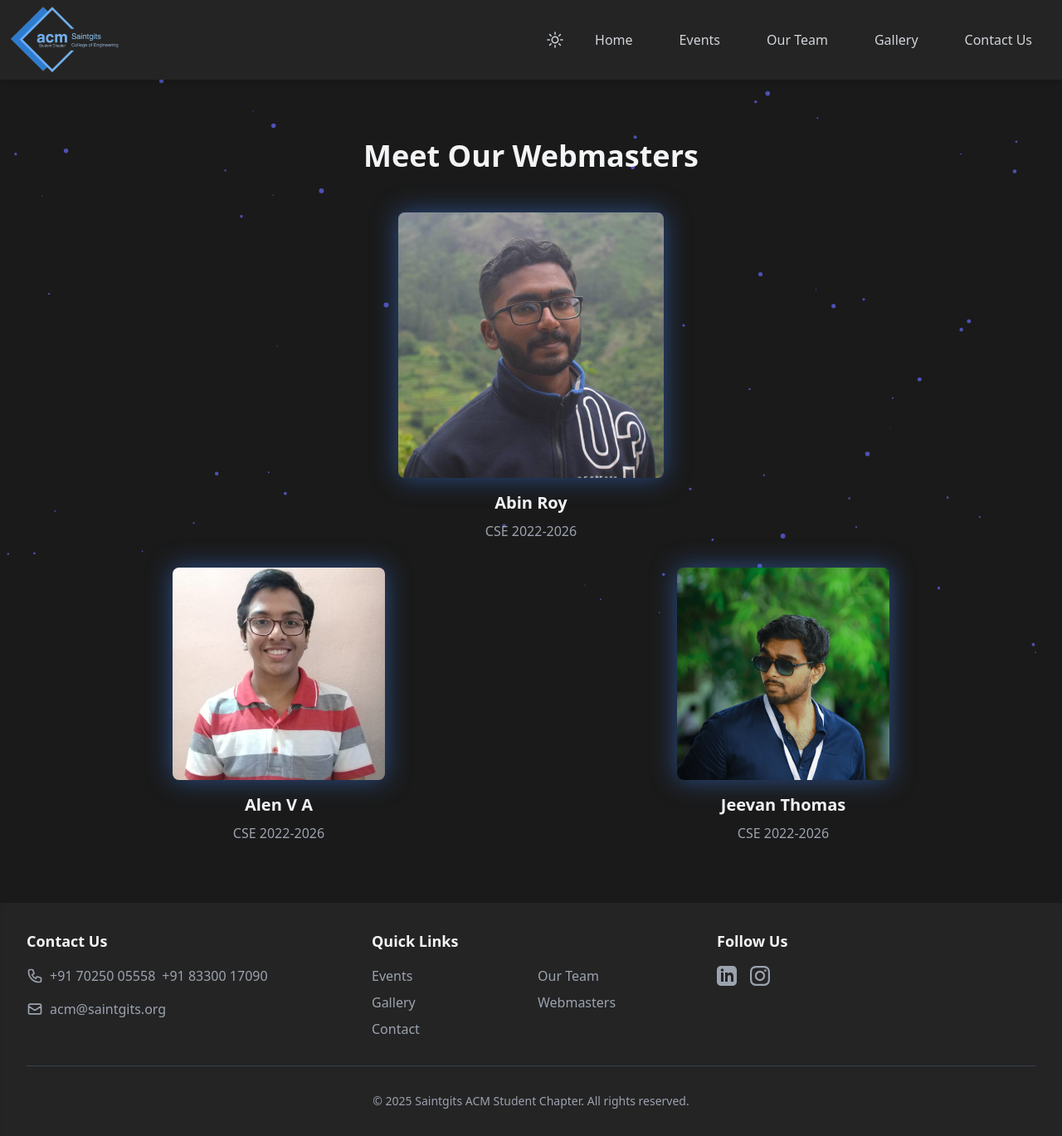
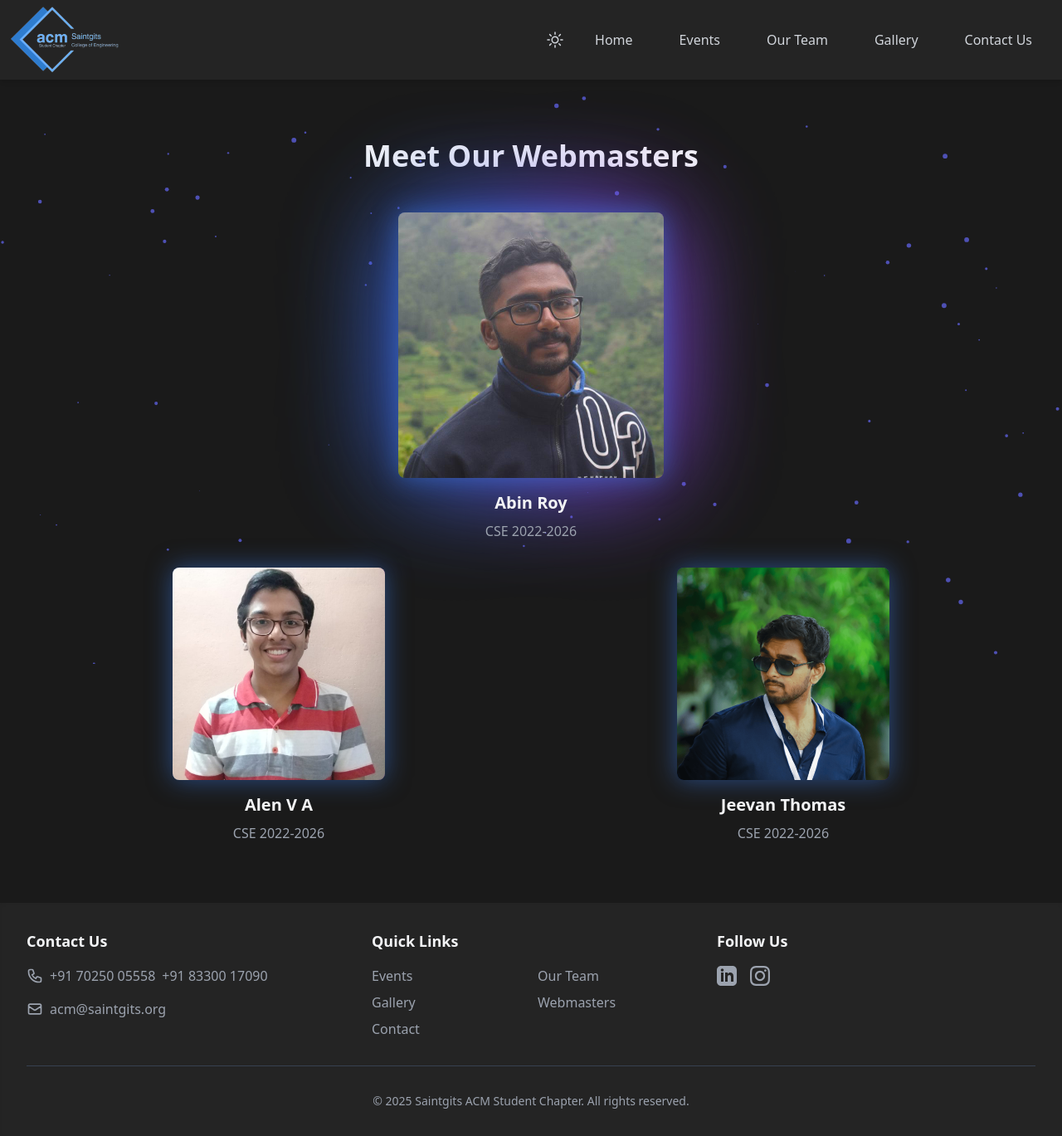
Before and after one commit to abinroy04/ACM-Website, a Flask app: page /webmasters in a window 1280 px wide. Shown: the whole page at 83% size. Run offline with Flask 3, Linux system fonts and the light colour scheme; some libraries are stand-ins or nearby versions.

Commit message:
Update webmasters.html

```diff
--- a/templates/webmasters.html
+++ b/templates/webmasters.html
@@ -15,23 +15,40 @@
         <div class="flex flex-col items-center webmaster-card transform hover:scale-105 transition-all duration-300 animation-delay-{{ loop.index }}
             {% if webmaster.name == 'Abin Roy' %} md:col-span-2 md:row-span-2 {% endif %}">
             <div class="relative group mb-4">
+                {% if webmaster.name == 'Abin Roy' %}
+                <!-- Dark mode glow -->
+                <div class="hidden dark:block">
+                    <div class="absolute inset-0 bg-gradient-to-r from-blue-500 to-purple-600 rounded-lg
+                               opacity-60 blur-3xl scale-120 transform -rotate-6 z-0"></div>
+                    <div class="absolute inset-0 bg-gradient-to-l from-purple-500 to-blue-600 rounded-lg
+                               opacity-60 blur-3xl scale-120 transform rotate-6 z-0"></div>
+                </div>
+                <!-- Light mode glow -->
+                <div class="block dark:hidden">
+                    <div class="absolute inset-0 bg-gradient-to-r from-purple-500 to-red-500 rounded-lg
+                               opacity-60 blur-3xl scale-120 transform -rotate-6 z-0"></div>
+                    <div class="absolute inset-0 bg-gradient-to-l from-red-500 to-purple-500 rounded-lg
+                               opacity-60 blur-3xl scale-120 transform rotate-6 z-0"></div>
+                </div>
+                {% else %}
                 <div class="absolute inset-0 bg-gradient-to-r from-blue-400 via-purple-500 to-blue-600 rounded-lg
                            opacity-0 group-hover:opacity-100 transition-all duration-300
-                           blur-xl group-hover:blur-2xl scale-110"></div>
+                           blur-xl group-hover:blur-2xl scale-110 z-0"></div>
+                {% endif %}
                 <div class="absolute inset-0 bg-gradient-to-r from-blue-500 to-purple-600 rounded-lg
                            opacity-60 group-hover:opacity-75 transition-all duration-300
-                           animate-pulse"></div>
+                           animate-pulse z-[1]"></div>
                 <img src="{{ url_for('static', filename='images/' + webmaster.image) }}"
                      alt="{{ webmaster.name }}"
-                     class="relative {% if webmaster.name == 'Abin Roy' %} w-80 h-80 {% else %} w-64 h-64 {% endif %} object-cover rounded-lg z-10 transform
+                     class="relative {% if webmaster.name == 'Abin Roy' %} w-80 h-80 {% else %} w-64 h-64 {% endif %} object-cover rounded-lg z-[2] transform
                             group-hover:scale-105 transition-transform duration-300
                             shadow-[0_0_30px_rgba(59,130,246,0.5)] group-hover:shadow-[0_0_40px_rgba(147,51,234,0.6)]">
             </div>
             <h3 class="text-xl font-semibold text-gray-800 dark:text-gray-100 mb-2 hover:text-blue-600
-                       dark:hover:text-blue-400 transition-colors duration-300">
+                       dark:hover:text-blue-400 transition-colors duration-300 relative z-[3]">
                 {{ webmaster.name }}
             </h3>
-            <p class="text-gray-600 dark:text-gray-400">
+            <p class="text-gray-600 dark:text-gray-400 relative z-[3]">
                 {{ webmaster.department }}
             </p>
         </div>
```
